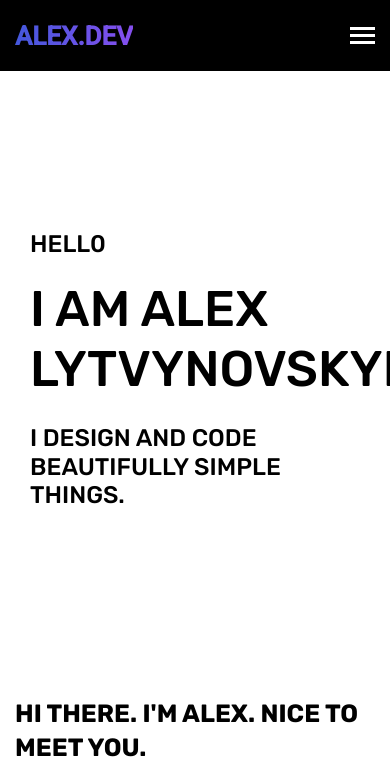
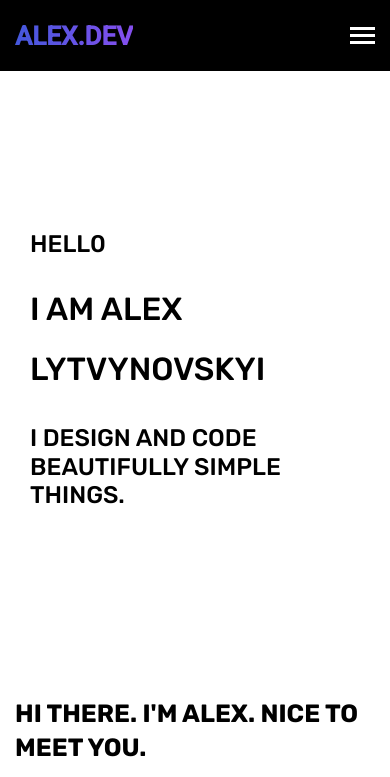
Before and after one commit to AlexLitt/AlexLitt.github.io, a plain HTML site: page index.html in a window 390 px wide. Shown: the top 777 px of the page. Drawn offline with Linux system fonts and the light colour scheme.

Commit message:
last commit

```diff
--- a/css/style.css
+++ b/css/style.css
@@ -408,7 +408,7 @@ button:focus {
             font-size: 60px; } }
         @media (max-width: 767px) {
           .home_banner_area .banner_inner .banner_content h1 {
-            font-size: 50px; } }
+            font-size: 32px; } }
       .home_banner_area .banner_inner .banner_content h5 {
         font-size: 24px;
         margin-bottom: 35px; }
```
